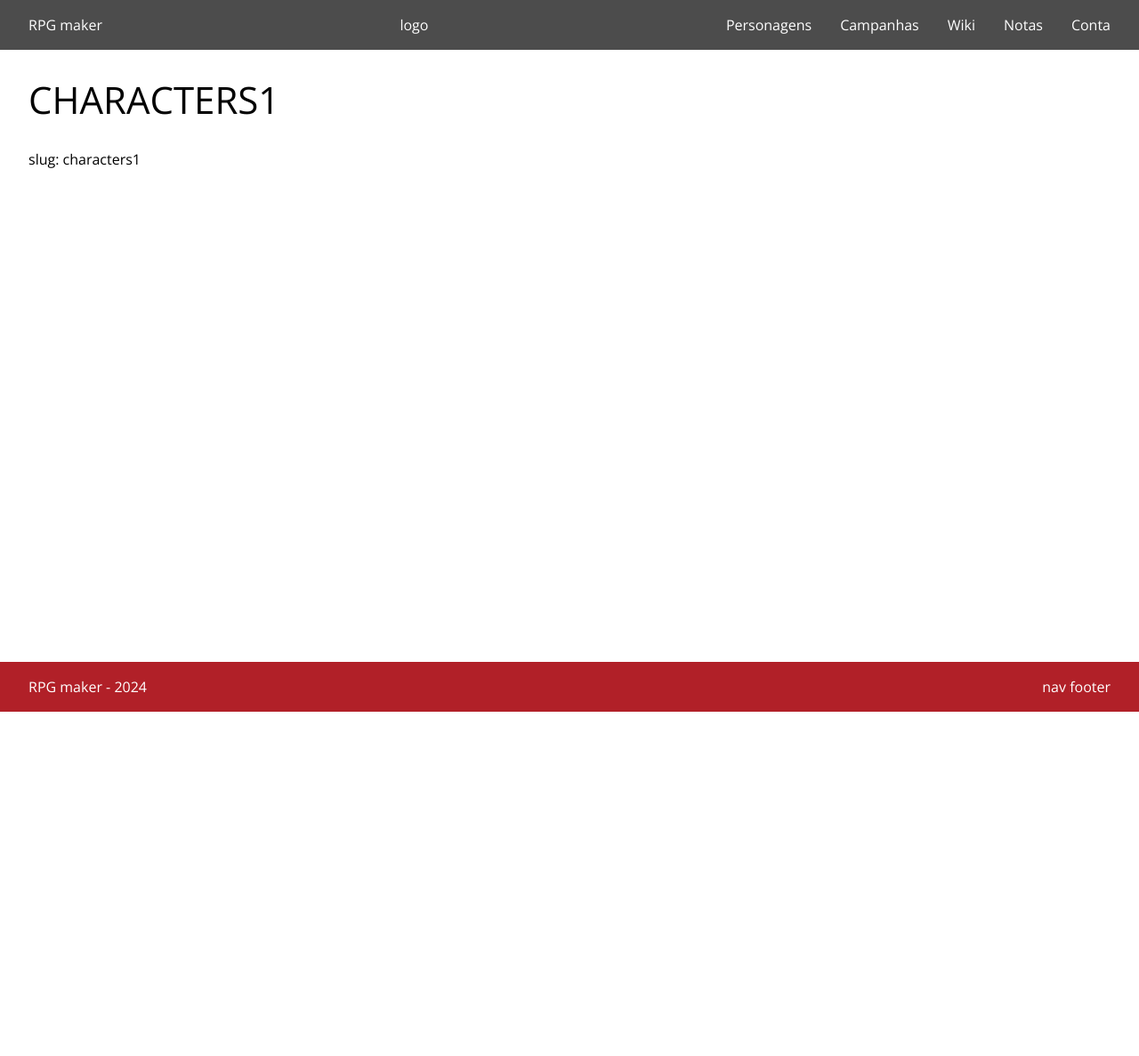
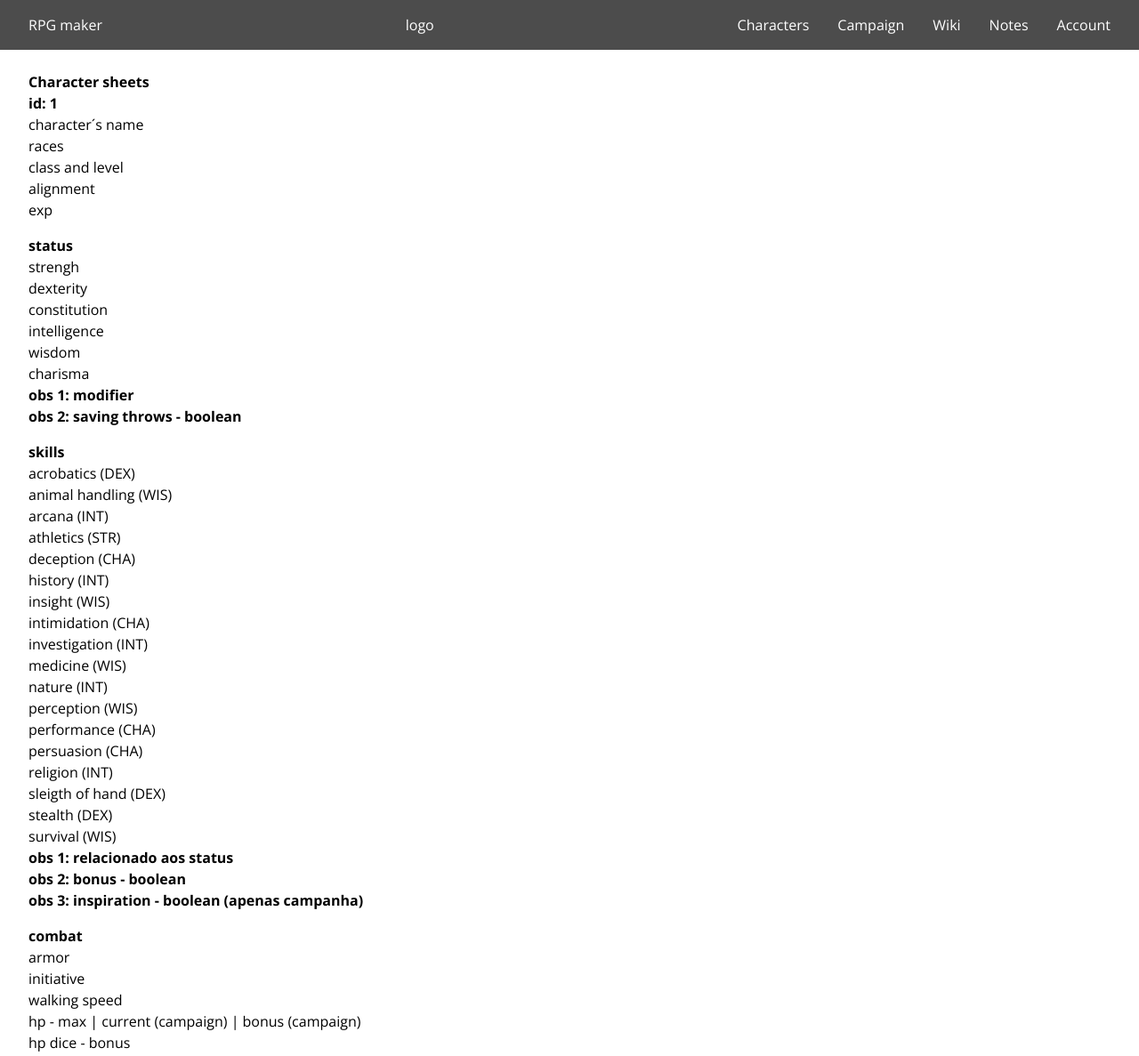
Before and after one commit to yujinishioka/rpg-maker-next, a Next.js app in the folder rpg-maker-front/: page /characters/1 in a window 1280 px wide. Shown: the top 1187 px of the page at 89% size. Before the commit the page ends 800 px from the top, so only its background shows below. Built offline with nearby package versions, Linux system fonts and the light colour scheme.

Commit message:
feat: algumas alteracoes

```diff
--- a/rpg-maker-front/components/blocks/BlockListAccordion.tsx
+++ b/rpg-maker-front/components/blocks/BlockCharacterAccordion.tsx
@@ -1,21 +1,21 @@
 'use client'
 
 import { Disclosure } from "@headlessui/react";
-import CardPersonagem from "@/components/cards/CardPersonagem";
+import CardCharacter from "@/components/cards/CardCharacter";
 
-export default function BlockListAccordion({ data }: any) {
-  return <div className="grid grid-cols-1 gap-4 p-6 rounded-lg bg-black/40 lg:grid-cols-2">
+export default function BlockCharacterAccordion({ data }: any) {
+  return <div className="grid grid-cols-1 gap-4 p-6 rounded-lg bg-black/40 lg:grid-cols-3">
     {data.map((item: any) => <div key={`accordion-${item.id}`}>
       <Disclosure>
         <Disclosure.Button className="w-full flex bg-primary-light rounded-t-lg text-white">
           <h2 className="w-1/2 h-full bg-primary rounded-tl-lg px-2 py-4 uppercase lg:py-1">{item.name}</h2>
           <div className="w-1/2 flex flex-col justify-between px-4 py-1 lg:flex-row">
-            <p>Nível {item.level}</p>
+            <p>Level {item.level}</p>
             <p>{item.classes[0].name}</p>
           </div>
         </Disclosure.Button>
         <Disclosure.Panel className="w-full">
-          <CardPersonagem data={item} />
+          <CardCharacter data={item} />
         </Disclosure.Panel>
       </Disclosure>
     </div>)}
--- a/rpg-maker-front/components/cards/CardPersonagem.tsx
+++ b/rpg-maker-front/components/cards/CardCharacter.tsx
@@ -1,23 +1,23 @@
 import Link from "next/link";
 
-export default function CardPersonagem({ data }: any) {
+export default function CardCharacter({ data }: any) {
   return <div className="flex flex-col relative bg-white rounded-b-lg text-black/70">
     <div className="w-full flex p-2">
       <div className="w-1/2">
-        <h2>Raças:</h2>
+        <h2>Races:</h2>
         {data?.races && data.races.length > 0 && data.races.map((race: any) => <p key={`race-${race.id}`}>
           {race.name}
         </p>)}
       </div>
       <div className="ml-2">
-        <h2>Classes:</h2>
+        <h2>Class:</h2>
         {data?.classes && data.classes.length > 0 && data.classes.map((classChar: any) => <p key={`classChar-${classChar.id}`}>
           {classChar.name}: {classChar.level}
         </p>)}
       </div>
     </div>
     <nav className="flex justify-center bg-blue-400 rounded-b-lg p-1 text-white">
-      <Link href={`/personagens/${data.id}`} className="border border-white px-4 py-1">Personagem</Link>
+      <Link href={`/characters/${data.id}`} className="border border-white px-4 py-1">Character</Link>
     </nav>
   </div>
 }
--- a/rpg-maker-front/components/global/Header.tsx
+++ b/rpg-maker-front/components/global/Header.tsx
@@ -4,11 +4,11 @@ import Menu from "./Menu";
 
 export default function Header() {
   const menuItens: ItemMenu[] = [
-    { name: "Personagens", href: "personagens" },
-    { name: "Campanhas", href: "campanhas" },
+    { name: "Characters", href: "characters" },
+    { name: "Campaign", href: "campaign" },
     { name: "Wiki", href: "wiki" },
-    { name: "Notas", href: "notas" },
-    { name: "Conta", href: "conta" },
+    { name: "Notes", href: "notes" },
+    { name: "Account", href: "account" },
   ]
 
   return <div className="py-4 bg-black/70">
--- /dev/null
+++ b/rpg-maker-front/data/characters.json
@@ -0,0 +1,37 @@
+[
+  {
+    "id": 1,
+    "name": "Luna",
+    "level": 20,
+    "races": [
+      {"id": 1, "name": "Humano"},
+      {"id": 2, "name": "Elfo"}
+    ],
+    "classes": [
+      {"id": 1, "name": "Rogue", "level": 20}
+    ]
+  },
+  {
+    "id": 2,
+    "name": "Sebas",
+    "level": 20,
+    "races": [
+      {"id": 3, "name": "Dragão"}
+    ],
+    "classes": [
+      {"id": 2, "name": "Monk", "level": 17},
+      {"id": 3, "name": "Fighter", "level": 3}
+    ]
+  },
+  {
+    "id": 3,
+    "name": "Touch Me",
+    "level": 20,
+    "races": [
+      {"id": 4, "name": "Humano"}
+    ],
+    "classes": [
+      {"id": 2, "name": "Warrior", "level": 20}
+    ]
+  }
+]
--- a/rpg-maker-front/pages/[...slug].tsx
+++ b/rpg-maker-front/pages/[...slug].tsx
@@ -5,7 +5,7 @@ export default function Slug():any {
   const { slug } = router.query;
 
   if (router.isFallback || !slug) {
-    return <div className='container min-h-[calc(100vh-10.4rem)] my-6 lg:min-h-[calc(100vh-10rem)] items-center'>Carregando...</div>;
+    return <div className='container min-h-[calc(100vh-10.4rem)] my-6 lg:min-h-[calc(100vh-10rem)] items-center'>Loading...</div>;
   }
 
   return <div className="container min-h-[calc(100vh-10.4rem)] my-6 lg:min-h-[calc(100vh-10rem)]">
--- /dev/null
+++ b/rpg-maker-front/pages/characters/[id]/index.tsx
@@ -0,0 +1,106 @@
+import { useRouter } from "next/router";
+
+export default function Personagem() {
+  const router = useRouter();
+  const { id } = router.query;
+  return <div className="container min-h-[calc(100vh-10.4rem)] my-6 lg:min-h-[calc(100vh-10rem)]">
+    <div className="my-4">
+      <p className="font-bold">Character sheets</p>
+      <p className="font-bold">id: {id}</p>
+      <p>character´s name</p>
+      <p>races</p>
+      <p>class and level</p>
+      <p>alignment</p>
+      <p>exp</p>
+    </div>
+    <div className="my-4">
+      <p className="font-bold">status</p>
+      <p>strengh</p>
+      <p>dexterity</p>
+      <p>constitution</p>
+      <p>intelligence</p>
+      <p>wisdom</p>
+      <p>charisma</p>
+      <p className="font-bold">obs 1: modifier</p>
+      <p className="font-bold">obs 2: saving throws - boolean</p>
+    </div>
+    <div className="my-4">
+      <p className="font-bold">skills</p>
+      <p>acrobatics (DEX)</p>
+      <p>animal handling (WIS)</p>
+      <p>arcana (INT)</p>
+      <p>athletics (STR)</p>
+      <p>deception (CHA)</p>
+      <p>history (INT)</p>
+      <p>insight (WIS)</p>
+      <p>intimidation (CHA)</p>
+      <p>investigation (INT)</p>
+      <p>medicine (WIS)</p>
+      <p>nature (INT)</p>
+      <p>perception (WIS)</p>
+      <p>performance (CHA)</p>
+      <p>persuasion (CHA)</p>
+      <p>religion (INT)</p>
+      <p>sleigth of hand (DEX)</p>
+      <p>stealth (DEX)</p>
+      <p>survival (WIS)</p>
+      <p className="font-bold">obs 1: relacionado aos status</p>
+      <p className="font-bold">obs 2: bonus - boolean</p>
+      <p className="font-bold">obs 3: inspiration - boolean (apenas campanha)</p>
+    </div>
+    <div className="my-4">
+      <p className="font-bold">combat</p>
+      <p>armor</p>
+      <p>initiative</p>
+      <p>walking speed</p>
+      <p>hp - max | current (campaign) | bonus (campaign)</p>
+      <p>hp dice - bonus</p>
+      <p>saves - success e failure (campaign)</p>
+    </div>
+    <div className="my-4">
+      <p className="font-bold">bag</p>
+      <p>equipment - weapon, armor, etc</p>
+      <p className="font-bold">currency</p>
+      <p>CP - copper coin - 1</p>
+      <p>SP - silver coin - 10</p>
+      <p>EP - electrum coin - 50</p>
+      <p>GP - gold coin - 100</p>
+      <p>PP - platinum coin - 1000</p>
+    </div>
+    <div className="my-4">
+      <p className="font-bold">attack / spells</p>
+      <p>normal attacks - name | damage | type | bonus damage | description (optional)</p>
+      <p>spells - levels: 0 to 9</p>
+      <p>casting time | range | duration | description</p>
+      <p>components: Voice</p>
+      <p>saving throw | damage (scales)</p>
+    </div>
+    <div className="my-4">
+      <p className="font-bold">more:</p>
+      <p>other proficiencies</p>
+      <p>languages</p>
+    </div>
+    <div className="my-4">
+      <p className="font-bold">about:</p>
+      <p>age</p>
+      <p>height</p>
+      <p>weight</p>
+      <p>eye color</p>
+      <p>skin color</p>
+      <p>hair color</p>
+      <p>appearance - image needed</p>
+      <p>personality traits</p>
+      <p>ideals</p>
+      <p>flaws</p>
+      <p>bonds</p>
+      <p>allies and organizations - name and symbol</p>
+      <p>character history</p>
+      <p>features and talents</p>
+      <p>treasures</p>
+    </div>
+    <div className="w-full px-2 py-1 bg-yellow-300">
+      <p className="font-bold">note:</p>
+      <p>information editing</p>
+    </div>
+  </div>
+}
--- /dev/null
+++ b/rpg-maker-front/pages/characters/index.tsx
@@ -0,0 +1,9 @@
+import BlockCharacterAccordion from "@/components/blocks/BlockCharacterAccordion";
+import personagens from "@/data/characters.json";
+
+export default function Personagens():any {
+  return <div className="container min-h-[calc(100vh-10.4rem)] my-6 lg:min-h-[calc(100vh-10rem)]">
+    <h1 className='mb-6 uppercase'>Characters</h1>
+    <BlockCharacterAccordion data={personagens} />
+  </div>
+}
--- a/rpg-maker-front/pages/index.tsx
+++ b/rpg-maker-front/pages/index.tsx
@@ -1,6 +1,6 @@
 export default function Home() {
   const data = [
-    {id: 1, title: "Página: Personagens", descriptions: ["Exibir personagens criados, ou mensagem quando não existir", "Criar Personagem - criação de personagem"]},
+    {id: 1, title: "Página: Characters", descriptions: ["Exibir personagens criados, ou mensagem quando não existir", "Criar Personagem - criação de personagem"]},
     {id: 2, title: "Página: Campanhas", descriptions: ["Criar Campanha - criar campanha com personagem ou como mestre"]},
     {id: 3, title: "Página: Wiki", descriptions: ["Página de consultas - Classes, Raças"]},
     {id: 4, title: "Página: Notas", descriptions: ["Página de anotações"]},
--- a/rpg-maker-front/pages/personagens/[id]/index.tsx
+++ /dev/null
@@ -1,105 +0,0 @@
-import { useRouter } from "next/router";
-
-export default function Personagem() {
-  const router = useRouter();
-  const { id } = router.query;
-  return <div className="container min-h-[calc(100vh-10.4rem)] my-6 lg:min-h-[calc(100vh-10rem)]">
-    <div className="my-4">
-      <p className="font-bold">ficha de personagem - id: {id}</p>
-      <p>nome do personagem</p>
-      <p>raças</p>
-      <p>classes e níveis</p>
-      <p>alinhamento</p>
-      <p>pontos de experiencia</p>
-    </div>
-    <div className="my-4">
-      <p className="font-bold">status</p>
-      <p>força</p>
-      <p>destreza</p>
-      <p>constituição</p>
-      <p>inteligência</p>
-      <p>sabedoria</p>
-      <p>carisma</p>
-      <p className="font-bold">obs 1: modificador</p>
-      <p className="font-bold">obs 2: salva guarda para cada um deles - boolean</p>
-    </div>
-    <div className="my-4">
-      <p className="font-bold">perícias</p>
-      <p>acrobacia</p>
-      <p>arcanismo</p>
-      <p>atletismo</p>
-      <p>atuação</p>
-      <p>enganação</p>
-      <p>furtividade</p>
-      <p>história</p>
-      <p>intimidação</p>
-      <p>intuição</p>
-      <p>investigação</p>
-      <p>lidar com animais</p>
-      <p>medicina</p>
-      <p>natureza</p>
-      <p>percepção</p>
-      <p>persuasão</p>
-      <p>prestidigitação</p>
-      <p>religião</p>
-      <p>sobrevivência</p>
-      <p className="font-bold">obs 1: relacionado aos status</p>
-      <p className="font-bold">obs 2: bônus de proficiência - boolean</p>
-      <p className="font-bold">obs 3: inspiração - boolean (apenas campanha)</p>
-    </div>
-    <div className="my-4">
-      <p className="font-bold">combate</p>
-      <p>armadura</p>
-      <p>iniciativa</p>
-      <p>deslocamento</p>
-      <p>pontos de vida - máximo | atual (apenas campanha) | temporário (apenas campanha)</p>
-      <p>dado de vida - com bônus</p>
-      <p>saves - sucessos e falhas (apenas campanha)</p>
-    </div>
-    <div className="my-4">
-      <p className="font-bold">inventário</p>
-      <p>equipamentos - armas, armaduras e outros</p>
-      <p className="font-bold">dinheiro</p>
-      <p>PC - peças de cobre</p>
-      <p>PP - peças de prata</p>
-      <p>PO - peças de ouro</p>
-      <p>PL - peças de platina</p>
-      <p>DA - diamante ancestral</p>
-    </div>
-    <div className="my-4">
-      <p className="font-bold">ataques e conjurações</p>
-      <p>golpes - nome | dano | tipo | bônus de dano | descrição (caso exista)</p>
-      <p>magias - 0 à 9</p>
-      <p>atributo de conjuração</p>
-      <p>cd para evitar magia</p>
-      <p>modificador de ataque mágico</p>
-    </div>
-    <div className="my-4">
-      <p className="font-bold">mais do personagem</p>
-      <p>outras proficiências</p>
-      <p>idiomas</p>
-    </div>
-    <div className="my-4">
-      <p className="font-bold">sobre o personagem</p>
-      <p>idade</p>
-      <p>altura</p>
-      <p>peso</p>
-      <p>cor dos olhos</p>
-      <p>cor da pele</p>
-      <p>cor do cabelo</p>
-      <p>aparência - podendo haver imagem</p>
-      <p>traços de personalidade</p>
-      <p>ideais</p>
-      <p>fraquezas</p>
-      <p>vínculos</p>
-      <p>aliados e organizações - nome e símbolo</p>
-      <p>história do personagem</p>
-      <p>características e talentos</p>
-      <p>tesouros</p>
-    </div>
-    <div className="w-full px-2 py-1 bg-yellow-300">
-      <p className="font-bold">obs:</p>
-      <p>edição de informações</p>
-    </div>
-  </div>
-}
--- a/rpg-maker-front/pages/personagens/index.tsx
+++ /dev/null
@@ -1,10 +0,0 @@
-import BlockListAccordion from "@/components/blocks/BlockListAccordion";
-import personagens from "@/mock/listaPersonagens.json";
-
-export default function Personagens():any {
-  return <div className="container min-h-[calc(100vh-10.4rem)] my-6 lg:min-h-[calc(100vh-10rem)]">
-    <h1 className='mb-6 uppercase'>Personagens</h1>
-    <p className="mb-4">Em processo:</p>
-    <BlockListAccordion data={personagens} />
-  </div>
-}
```
Also changed, not shown: rpg-maker-front/data/races.json (added, +9 -0 lines), rpg-maker-front/mock/listaPersonagens.json (deleted, +0 -26 lines), 1 other file (tests, documents, lock files or other folders).
